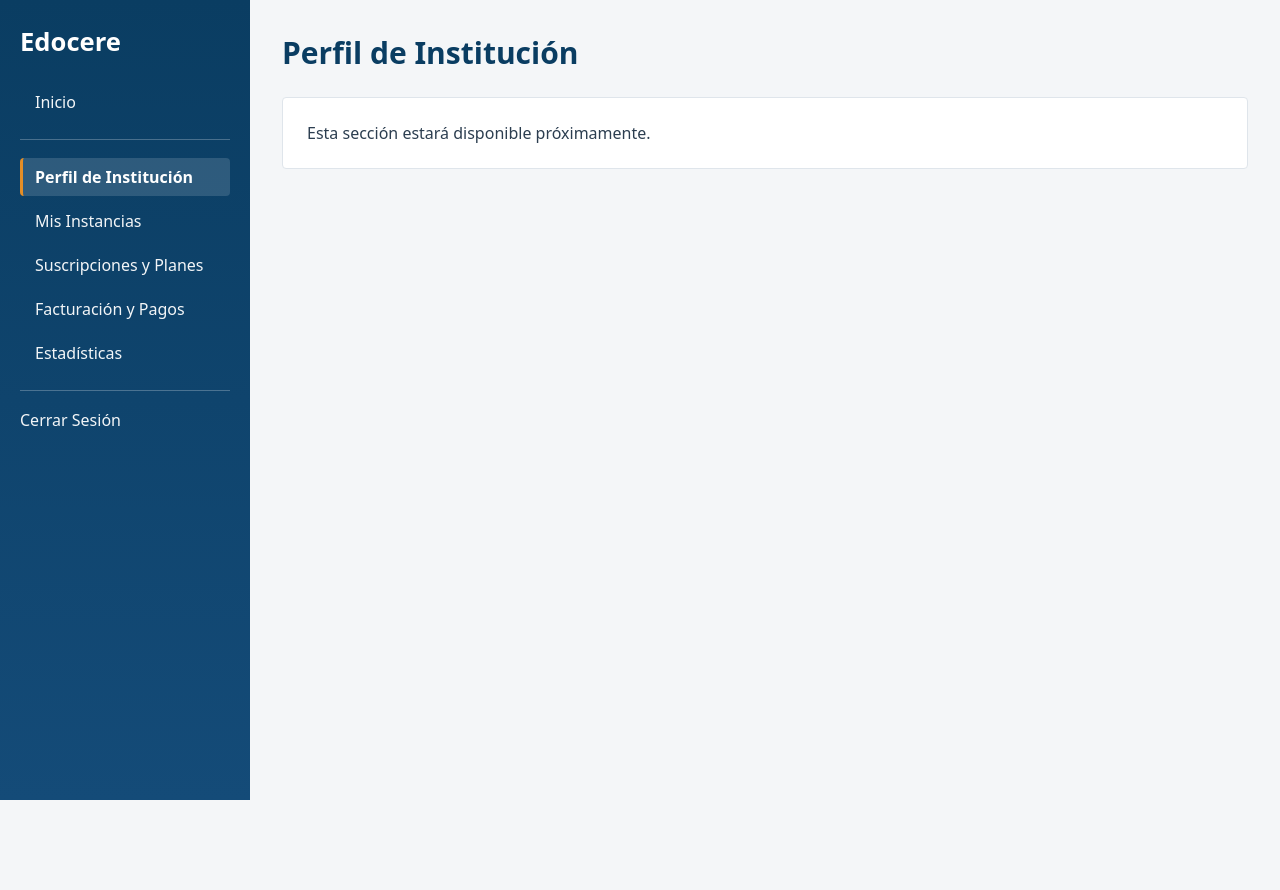
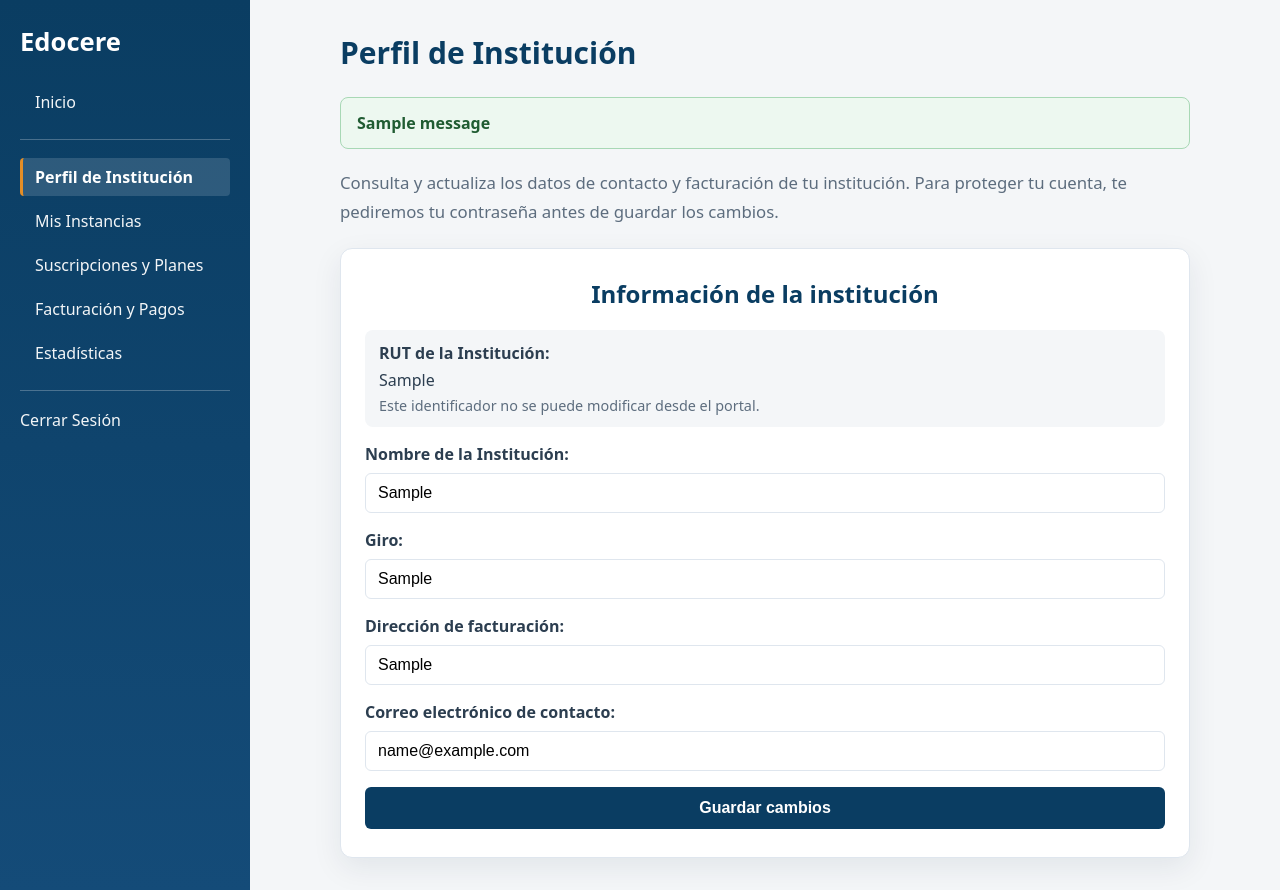
Before and after one commit to Joakorojasc/Proyecto-TI, a Django app: page /perfil/ in a window 1280 px wide. Before the commit the page ends 800 px from the top, so only its background shows below. Run offline with Django 5.2, Linux system fonts and the light colour scheme; a user stored in the database is signed in; tables that the repository leaves empty hold one stand-in row (values such as "Sample post"); one stand-in notice (Sample message) is shown.

Commit message:
pestaña de perfil para editar

```diff
--- a/apps/clientes/forms.py
+++ b/apps/clientes/forms.py
@@ -18,6 +18,38 @@ class EmpresaRegistroForm(forms.ModelForm):
         model = Cliente
         fields = ["razon_social", "rut"]
         labels = {"razon_social": "Nombre de la Institución", "rut": "RUT de la Institución"}
+
+
+class PerfilInstitucionForm(forms.ModelForm):
+    email_contacto = forms.EmailField(
+        label="Correo electrónico de contacto",
+        max_length=255,
+        required=False,
+        error_messages={"invalid": "Ingresa un correo electrónico válido."},
+    )
+    confirmacion_contrasena = forms.CharField(
+        label="Contraseña de tu cuenta",
+        required=False,
+        strip=False,
+        widget=forms.PasswordInput(
+            attrs={"autocomplete": "current-password", "id": "id_confirmacion_contrasena"}
+        ),
+    )
+
+    class Meta:
+        model = Cliente
+        fields = ("razon_social", "giro", "direccion_facturacion", "email_contacto")
+        labels = {
+            "razon_social": "Nombre de la Institución",
+            "giro": "Giro",
+            "direccion_facturacion": "Dirección de facturación",
+        }
+
+    def clean_confirmacion_contrasena(self) -> str:
+        contrasena = self.cleaned_data["confirmacion_contrasena"]
+        if not contrasena:
+            raise forms.ValidationError("Ingresa tu contraseña para confirmar los cambios.")
+        return contrasena
 
 
 class UsuarioRegistroForm(UserCreationForm):
--- a/apps/clientes/views.py
+++ b/apps/clientes/views.py
@@ -1,11 +1,49 @@
+from django.contrib import messages
 from django.contrib.auth import login
 from django.contrib.auth.models import Group
 from django.db import transaction
-from django.http import HttpRequest, HttpResponse
-from django.shortcuts import redirect, render
+from django.http import Http404, HttpRequest, HttpResponse
+from django.shortcuts import get_object_or_404, redirect, render
 
-from .forms import EmpresaRegistroForm, RegistroClienteForm, UsuarioRegistroForm
+from .forms import (
+    EmpresaRegistroForm,
+    PerfilInstitucionForm,
+    RegistroClienteForm,
+    UsuarioRegistroForm,
+)
 from .models import UsuarioPortal
+
+
+def perfil_institucion(request: HttpRequest) -> HttpResponse:
+    usuario_portal = get_object_or_404(
+        UsuarioPortal.objects.select_related("cliente"),
+        usuario_id=request.user.pk,
+    )
+    if usuario_portal.cliente is None:
+        raise Http404("El usuario no tiene una institución asociada.")
+
+    cliente = usuario_portal.cliente
+    form = PerfilInstitucionForm(request.POST or None, instance=cliente)
+
+    if request.method == "POST" and form.is_valid():
+        if not request.user.check_password(form.cleaned_data["confirmacion_contrasena"]):
+            form.add_error(
+                "confirmacion_contrasena",
+                "La contraseña ingresada no es correcta.",
+            )
+        else:
+            form.save()
+            messages.success(request, "Los cambios del perfil se guardaron correctamente.")
+            return redirect("seccion_perfil")
+
+    return render(
+        request,
+        "perfil.html",
+        {
+            "form": form,
+            "cliente": cliente,
+        },
+    )
 
 
 def registro_cliente(request: HttpRequest) -> HttpResponse:
--- a/config/urls.py
+++ b/config/urls.py
@@ -5,7 +5,7 @@ from django.urls import include, path
 from django.views.generic import TemplateView
 
 from apps.clientes.forms import LoginForm
-from apps.clientes.views import registro_usuario
+from apps.clientes.views import perfil_institucion, registro_usuario
 from apps.core.views import health, home
 from apps.planes.views import planes_disponibles
 
@@ -48,10 +48,7 @@ urlpatterns = [
     ),
     path(
         "perfil/",
-        login_required(
-            TemplateView.as_view(template_name="perfil.html"),
-            login_url="/login/",
-        ),
+        login_required(perfil_institucion, login_url="/login/"),
         name="seccion_perfil",
     ),
 ]
--- a/static/css/style.css
+++ b/static/css/style.css
@@ -592,6 +592,74 @@ body {
     margin-bottom: 0;
 }
 
+.profile-page {
+    max-width: 850px;
+    margin: 0 auto;
+}
+
+.profile-intro {
+    margin: 0 0 22px;
+    color: var(--text-soft);
+    font-size: 1.05rem;
+    line-height: 1.7;
+}
+
+.profile-success {
+    margin-bottom: 20px;
+    padding: 14px 16px;
+    border: 1px solid #a8d8b5;
+    border-radius: 8px;
+    background: #edf8f0;
+    color: #205c32;
+    font-weight: 600;
+}
+
+.profile-card {
+    width: 100%;
+}
+
+.profile-card h2 {
+    margin: 0 0 20px;
+    color: var(--edocere-blue);
+}
+
+.profile-readonly {
+    display: flex;
+    flex-direction: column;
+    gap: 5px;
+    padding: 12px 14px;
+    background: var(--bg-light);
+    border-radius: 8px;
+    color: var(--text-dark);
+}
+
+.profile-readonly span {
+    color: var(--text-soft);
+    font-size: 0.9rem;
+}
+
+.profile-card dialog {
+    width: min(440px, calc(100% - 32px));
+    border: 1px solid var(--border);
+    border-radius: 12px;
+    padding: 24px;
+    box-shadow: 0 12px 30px rgba(11, 35, 58, 0.2);
+}
+
+.profile-card dialog::backdrop {
+    background: rgba(15, 32, 48, 0.55);
+}
+
+.profile-card dialog h3 {
+    margin-top: 0;
+    color: var(--edocere-blue);
+}
+
+.profile-card dialog button {
+    width: auto;
+    margin-top: 8px;
+}
+
 .instances-table a {
     color: var(--edocere-blue);
     font-weight: 600;
--- a/templates/perfil.html
+++ b/templates/perfil.html
@@ -1,11 +1,100 @@
 {% extends "base.html" %}
 
 {% block content %}
-<section class="instances-page">
+<section class="profile-page">
     <header class="instances-header">
         <h1>Perfil de Institución</h1>
     </header>
 
-    <p class="instances-empty">Esta sección estará disponible próximamente.</p>
+    {% for message in messages %}
+    <div class="profile-success" role="status" aria-live="polite">{{ message }}</div>
+    {% endfor %}
+
+    <p class="profile-intro">
+        Consulta y actualiza los datos de contacto y facturación de tu institución.
+        Para proteger tu cuenta, te pediremos tu contraseña antes de guardar los cambios.
+    </p>
+
+    <div class="auth-card profile-card">
+        <h2>Información de la institución</h2>
+        <p class="profile-readonly">
+            <strong>RUT de la Institución:</strong> {{ cliente.rut|default:"No informado" }}
+            <span>Este identificador no se puede modificar desde el portal.</span>
+        </p>
+
+        <form method="post">
+            {% csrf_token %}
+            {% for field in form %}
+                {% if field.name != "confirmacion_contrasena" %}
+                <p>
+                    {{ field.label_tag }}
+                    {{ field }}
+                    {% if field.help_text %}<span class="helptext">{{ field.help_text }}</span>{% endif %}
+                    {% for error in field.errors %}<span class="errorlist">{{ error }}</span>{% endfor %}
+                </p>
+                {% endif %}
+            {% endfor %}
+            {% for error in form.non_field_errors %}<p class="errorlist">{{ error }}</p>{% endfor %}
+
+            <button type="submit" id="guardar-cambios-perfil">Guardar cambios</button>
+
+            <dialog id="confirmacion-contrasena" aria-labelledby="titulo-confirmacion-perfil">
+                <h3 id="titulo-confirmacion-perfil">Confirma los cambios</h3>
+                <p>Ingresa la contraseña de tu cuenta para guardar los datos de la institución.</p>
+                <p>
+                    {{ form.confirmacion_contrasena.label_tag }}
+                    {{ form.confirmacion_contrasena }}
+                    {% for error in form.confirmacion_contrasena.errors %}
+                        <span class="errorlist">{{ error }}</span>
+                    {% endfor %}
+                </p>
+                <button type="button" id="cancelar-confirmacion-perfil">Cancelar</button>
+                <button type="button" id="confirmar-cambios-perfil">Confirmar y guardar</button>
+            </dialog>
+        </form>
+    </div>
 </section>
+<script>
+    (() => {
+        const form = document.querySelector(".profile-card form");
+        const dialog = document.getElementById("confirmacion-contrasena");
+        const password = document.getElementById("id_confirmacion_contrasena");
+        const confirmButton = document.getElementById("confirmar-cambios-perfil");
+        const cancelButton = document.getElementById("cancelar-confirmacion-perfil");
+        let confirmed = false;
+
+        form.addEventListener("submit", (event) => {
+            if (!confirmed) {
+                event.preventDefault();
+                dialog.showModal();
+                password.focus();
+            }
+            confirmed = false;
+        });
+
+        confirmButton.addEventListener("click", () => {
+            if (!password.value) {
+                password.setCustomValidity("Ingresa tu contraseña para continuar.");
+                password.reportValidity();
+                return;
+            }
+            password.setCustomValidity("");
+            confirmed = true;
+            dialog.close();
+            form.requestSubmit();
+        });
+
+        password.addEventListener("input", () => password.setCustomValidity(""));
+        cancelButton.addEventListener("click", () => dialog.close());
+        dialog.addEventListener("close", () => {
+            if (!confirmed) {
+                password.value = "";
+            }
+        });
+        {% if form.errors %}
+            dialog.showModal();
+            password.focus();
+        {% endif %}
+    })();
+</script>
 {% endblock content %}
```
Also changed, not shown: apps/clientes/tests/test_perfil.py (added, +121 -0 lines).
